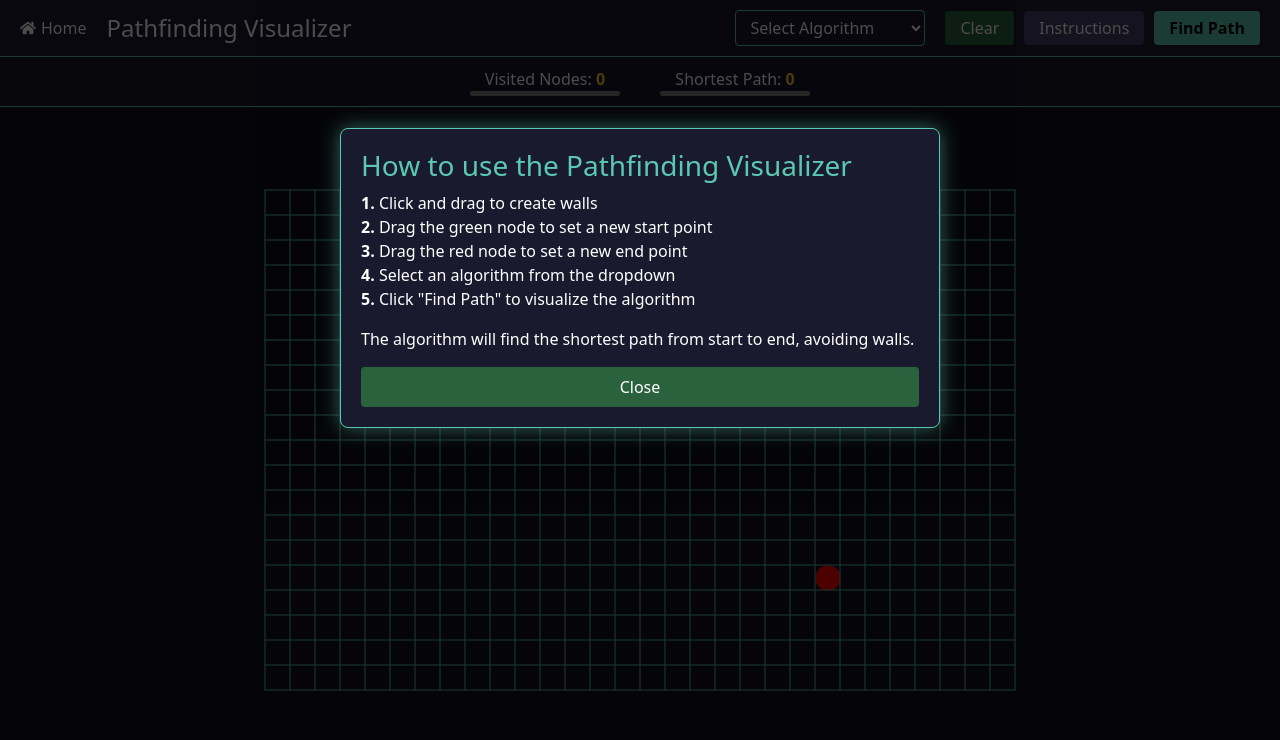
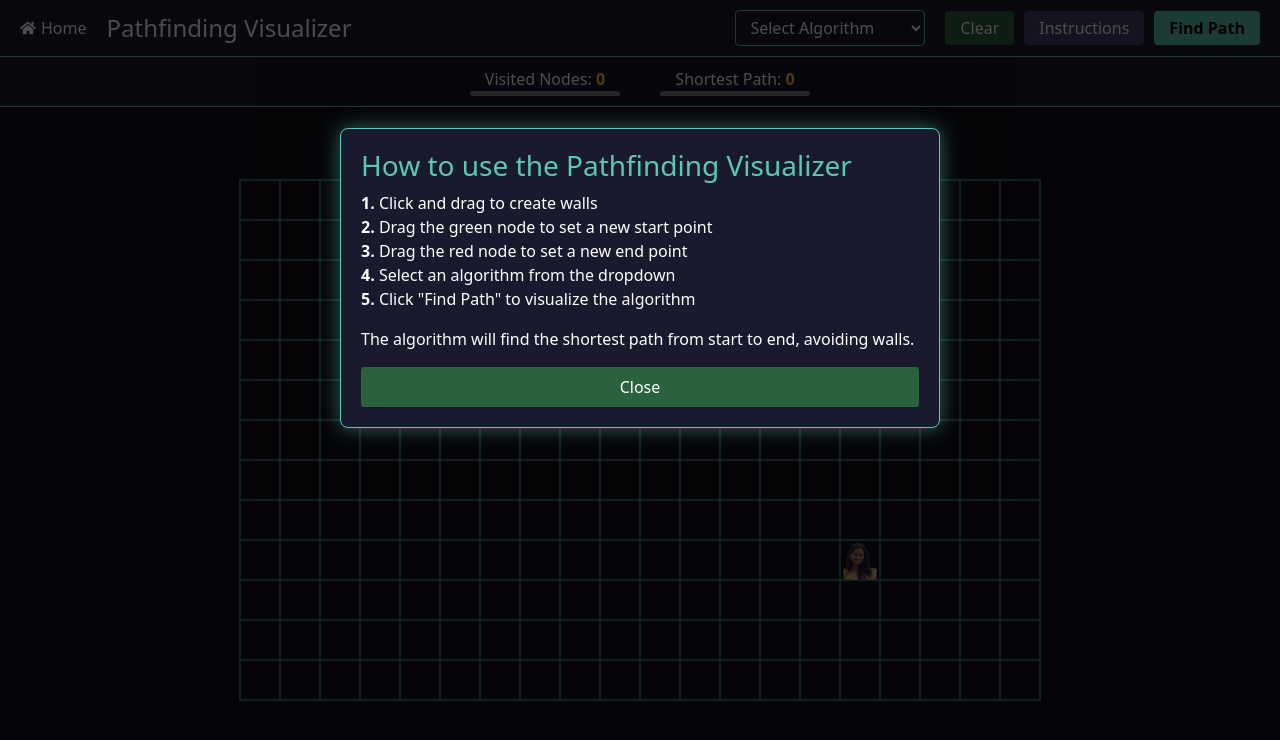
Before and after one commit to sa7vic/DSA-Website, a React (Vite) app: page /graphs in a window 1280 px wide. Shown: the top 740 px of the page. Built offline with nearby package versions, Linux system fonts and the light colour scheme.

Commit message:
graph , fixed.

```diff
--- a/src/components/PathfindingVisualizer/Node.jsx
+++ b/src/components/PathfindingVisualizer/Node.jsx
@@ -1,4 +1,6 @@
 import React from "react";
+import ydgImage from "../../assets/ydg.png";
+import baviImage from "../../assets/bavi.png";
 
 const Node = ({
   value,
@@ -43,8 +45,26 @@ const Node = ({
       onMouseLeave={() => onMouseLeave(row, col)}
       onDragStart={preventDefaultEvent}
       draggable={false}
-      style={{ cursor: 'pointer' }}
-    />
+      style={{
+        cursor: 'pointer',
+        position: 'relative'
+      }}
+    >
+      {isStart && (
+        <img
+          src={ydgImage}
+          alt="Start"
+          className="node-image start-image"
+        />
+      )}
+      {isEnd && (
+        <img
+          src={baviImage}
+          alt="End"
+          className="node-image end-image"
+        />
+      )}
+    </td>
   );
 };
 
--- a/src/components/PathfindingVisualizer/PathfindingVisualizer.jsx
+++ b/src/components/PathfindingVisualizer/PathfindingVisualizer.jsx
@@ -66,12 +66,12 @@ class PathfindingVisualizer extends Component {
     if (this.animating) return;
 
     // Limit grid size to be more manageable and prevent performance issues
-    let row_size = Math.min(Math.floor((window.innerHeight - 200) / 27), 20);
-    let col_size = Math.min(Math.floor((window.innerWidth - 100) / 27), 30);
+    let row_size = Math.min(Math.floor((window.innerHeight - 200) / 45), 15);
+    let col_size = Math.min(Math.floor((window.innerWidth - 100) / 45), 20);
 
     // Ensure we have at least minimum grid size
     row_size = Math.max(row_size, 8);
-    col_size = Math.max(col_size, 15);
+    col_size = Math.max(col_size, 12);
 
     console.log(`Creating grid of size ${row_size} x ${col_size}`);
 
--- a/src/styles/Pathfinding.css
+++ b/src/styles/Pathfinding.css
@@ -2,8 +2,8 @@
 
 td {
   border: 1px solid #5bc9b1;
-  width: 25px;
-  height: 25px;
+  width: 40px;
+  height: 40px;
   padding: 0;
   border-collapse: collapse;
 }
@@ -38,15 +38,23 @@ table {
 }
 
 .node_start {
-  /* We'll use SVG from assets */
-  background-color: green;
-  border-radius: 12px;
+  background-color: transparent;
+  position: relative;
 }
 
 .node_end {
-  /* We'll use SVG from assets */
-  background-color: red;
-  border-radius: 12px;
+  background-color: transparent;
+  position: relative;
+}
+
+.node-image {
+  position: absolute;
+  top: 0;
+  left: 0;
+  width: 100%;
+  height: 100%;
+  object-fit: contain;
+  z-index: 2;
 }
 
 .node_wall {
```
Also changed, not shown: src/assets/bavi.png (added), src/assets/ydg.png (added).
